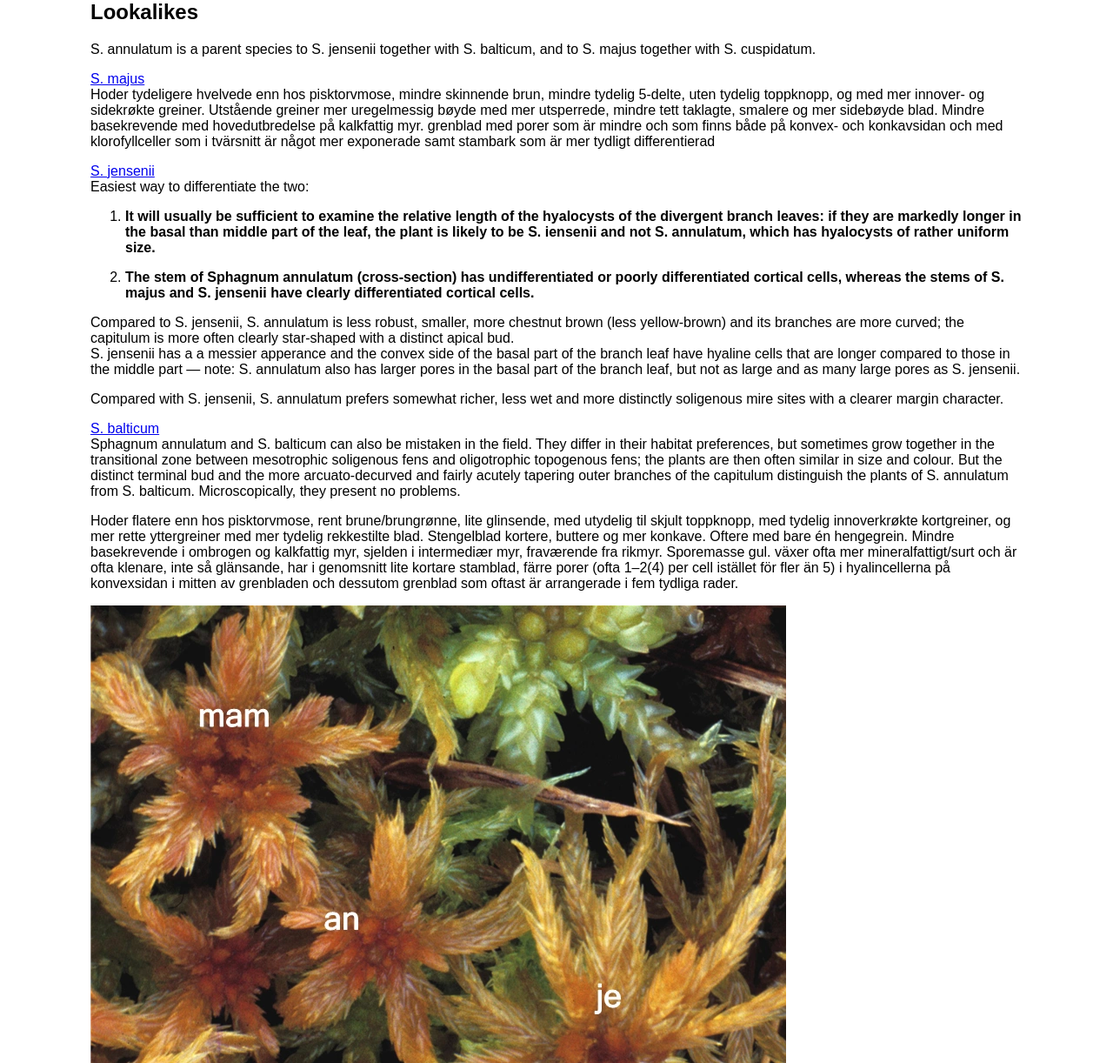
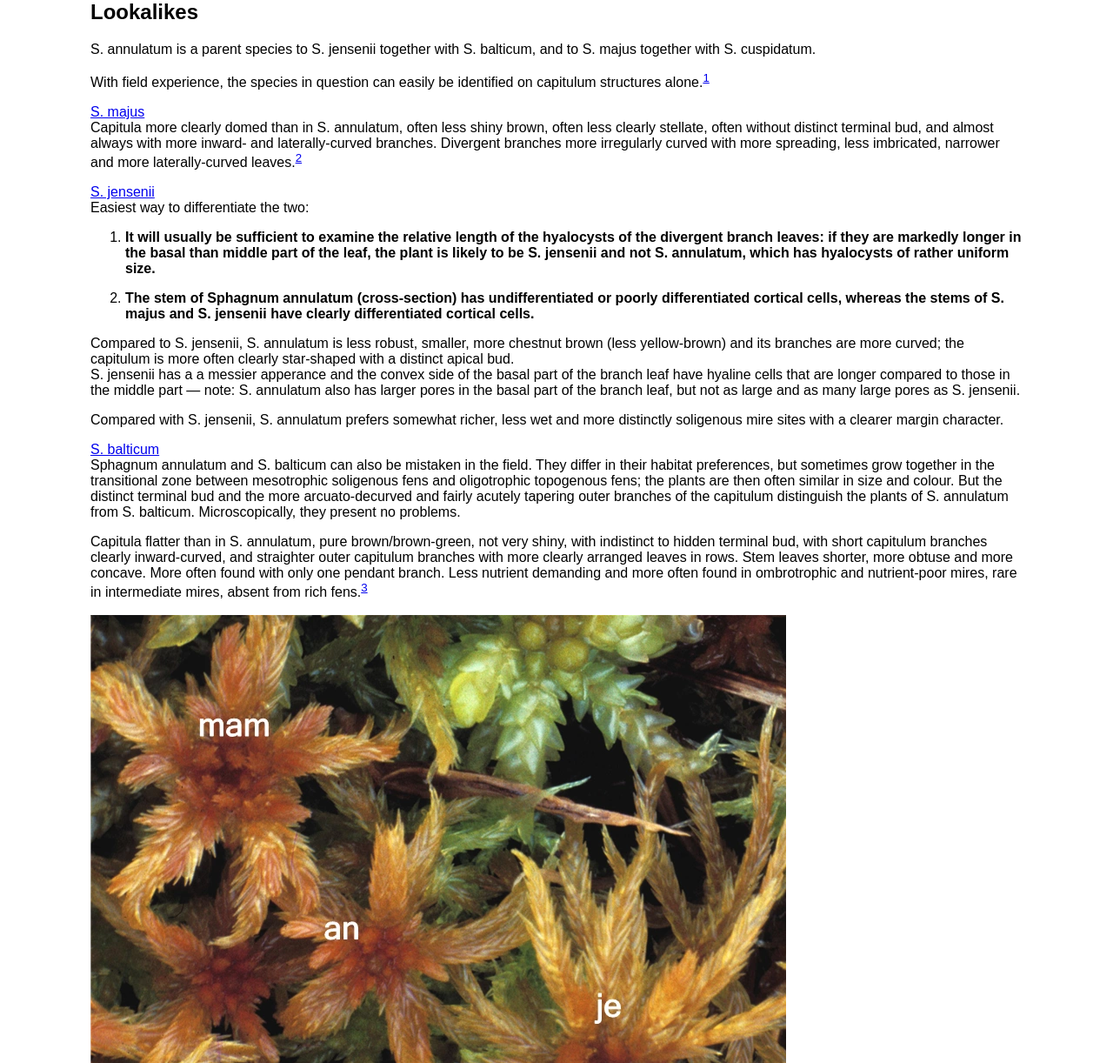
Before and after one commit to DanielESolbakk/Sphagnum-Field-Guide, a Jekyll site: the page built from Subgenus Cuspidata/Sphagnum annulatum/index.md, in a window 1280 px wide and 1400 px high, scrolled down 13301 px. Shown: the part 178-1400 px from the top of the window at 87% size. Built offline with Jekyll 4.4.1, drawn with Linux system fonts in a browser that asks for light colours; a script that is not in the unit is left out; some of the changed text lies outside the part shown.

Commit message:
docs: text translation and added sources

```diff
--- a/_includes/lookalikes/lookalikes-complex-annulatum.html
+++ b/_includes/lookalikes/lookalikes-complex-annulatum.html
@@ -2,13 +2,16 @@
 
 S. annulatum is a parent species to S. jensenii together with S. balticum, and to S. majus together with S. cuspidatum.
 
+With field experience, the species in question can easily be identified on capitulum structures alone.<sup><a href="#flatberg1988-annulatum">1</a></sup>
+
 <a href="{{ site.baseurl }}/Subgenus%20Cuspidata/Sphagnum%20majus/">S. majus</a><br>
-Hoder tydeligere hvelvede enn hos pisktorvmose, mindre skinnende brun, mindre tydelig 5-delte, uten tydelig toppknopp, og med mer innover- og sidekrøkte greiner. Utstående greiner mer uregelmessig bøyde med mer utsperrede, mindre tett taklagte, smalere og mer sidebøyde blad. Mindre basekrevende med hovedutbredelse på kalkfattig myr. grenblad med porer som är mindre och som finns både på konvex- och konkavsidan och med klorofyllceller som i tvärsnitt är något mer ex­ponerade samt stambark som är mer tydligt differen­tierad
+Capitula more clearly domed than in S. annulatum, often less shiny brown, often less clearly stellate, often without distinct terminal bud, and almost always with more inward- and laterally-curved branches. Divergent branches more irregularly curved with more spreading, less imbricated, narrower and more laterally-curved leaves.<sup><a href="#flatberg2015-majus">2</a></sup>
+
 
 <a href="{{ site.baseurl }}/Subgenus%20Cuspidata/Sphagnum%20jensenii/">S. jensenii</a><br>
 Easiest way to differentiate the two:
 
-1. <strong>It will usually be sufficient to examine the relative length of the hyalocysts of the divergent branch leaves: if they are markedly longer in the basal than middle part of the leaf, the plant is likely to be S. iensenii and not S. annulatum, which has hyalocysts of rather uniform size.</strong>
+1. <strong>It will usually be sufficient to examine the relative length of the hyalocysts of the divergent branch leaves: if they are markedly longer in the basal than middle part of the leaf, the plant is likely to be S. jensenii and not S. annulatum, which has hyalocysts of rather uniform size.</strong>
 
 2. <strong>The stem of Sphagnum annulatum (cross-section) has undifferentiated or poorly differentiated cortical cells, whereas the stems of S. majus and S. jensenii have clearly differentiated cortical cells.</strong>
 
@@ -20,8 +23,7 @@
 <a href="{{ site.baseurl }}/Subgenus%20Cuspidata/Sphagnum%20balticum/">S. balticum</a><br>
 Sphagnum annulatum and S. balticum can also be mistaken in the field. They differ in their habitat preferences, but sometimes grow together in the transitional zone between mesotrophic soligenous fens and oligotrophic topogenous fens; the plants are then often similar in size and colour. But the distinct terminal bud and the more arcuato-decurved and fairly acutely tapering outer branches of the capitulum distinguish the plants of S. annulatum from S. balticum. Microscopically, they present no problems.
 
-Hoder flatere enn hos pisktorvmose, rent brune/brungrønne, lite glinsende, med utydelig til skjult toppknopp, med tydelig innoverkrøkte kortgreiner, og mer rette yttergreiner med mer tydelig rekkestilte blad. Stengelblad kortere, buttere og mer konkave. Oftere med bare én hengegrein. Mindre basekrevende i ombrogen og kalkfattig myr, sjelden i intermediær myr, fraværende fra rikmyr. Sporemasse gul.
-växer ofta mer mineralfattigt/surt och är ofta klenare, inte så glänsande, har i genomsnitt lite kortare stamblad, färre porer (ofta 1–2(4) per cell istället för fler än 5) i hyalincellerna på konvexsidan i mitten av grenbladen och dessutom grenblad som oftast är arrangerade i fem tydliga rader.
+Capitula flatter than in S. annulatum, pure brown/brown-green, not very shiny, with indistinct to hidden terminal bud, with short capitulum branches clearly inward-curved, and straighter outer capitulum branches with more clearly arranged leaves in rows. Stem leaves shorter, more obtuse and more concave. More often found with only one pendant branch. Less nutrient demanding and more often found in ombrotrophic and nutrient-poor mires, rare in intermediate mires, absent from rich fens.<sup><a href="#flatberg2015-annulatum">3</a></sup>
 
 <img src="{{ '/assets/lookalikes/complex-annulatum/lookalikes-majus-annulatum-jensenii.webp' | relative_url }}" loading="lazy" alt="Lookalikes majus(mam),annulatum(an) and jensenii(je)" />
 
@@ -29,7 +31,7 @@
 
 <img src="{{ '/assets/lookalikes/complex-annulatum/The%20Norwegian%20Sphagna%20a%20field%20colour%20guide%20-%20p91.jpg' | relative_url }}" loading="lazy" alt="The Norwegian Sphagna a field colour guide - p91" />
 
-<img src="{{ '/assets/lookalikes/complex-annulatum/The%20Norwegian%20Sphagna%20a%20field%20colour%20guide%20-%20p92.jpg' | relative_url }}" alt="The Norwegian Sphagna a field colour guide - p92" />
+<img src="{{ '/assets/lookalikes/complex-annulatum/The%20Norwegian%20Sphagna%20a%20field%20colour%20guide%20-%20p92.jpg' | relative_url }}" loading="lazy" alt="The Norwegian Sphagna a field colour guide - p92" />
 
 <img src="{{ '/assets/lookalikes/complex-annulatum/The%20Norwegian%20Sphagna%20a%20field%20colour%20guide%20-%20p93.jpg' | relative_url }}" loading="lazy" alt="The Norwegian Sphagna a field colour guide - p93" />
 
@@ -86,3 +88,11 @@
 
 <img src="{{ '/assets/lookalikes/complex-annulatum/20250806_153844.jpg' | relative_url }}" loading="lazy" alt="20250806_153844" />
 ↑ Sphagnum jensenii (Light brown, yellow and green) and annulatum (darker brown, mostly middle right)
+
+## Lookalike Sources
+
+<ol>
+  <li id="flatberg1988-annulatum">FLATBERG, K. I. (1988). Taxonomy of Sphagnum annulatum and related species. <em>Annales Botanici Fennici</em>, 25(4), 303–350. <a href="https://www.jstor.org/stable/23725638?read-now=1%3Fread-now%3D1&seq=32" target="_blank">http://www.jstor.org/stable/23725638</a> (p. 334)</li>
+  <li id="flatberg2015-majus">FLATBERG, K. I. (2015). Lurvtorvmose <em>Sphagnum majus</em> subsp. <em>majus</em>. <a href="https://www.artsdatabanken.no/Pages/186254" target="_blank">www.artsdatabanken.no/Pages/186254</a>. Retrieved [16/09/2025]</li>
+  <li id="flatberg2015-annulatum">FLATBERG, K. I. (2015). Pisktorvmose <em>Sphagnum annulatum</em> H.Lindb. ex Warnst. <a href="https://www.artsdatabanken.no/Pages/186268" target="_blank">www.artsdatabanken.no/Pages/186268</a>. Retrieved [16/09/2025]</li>
+</ol>
```
